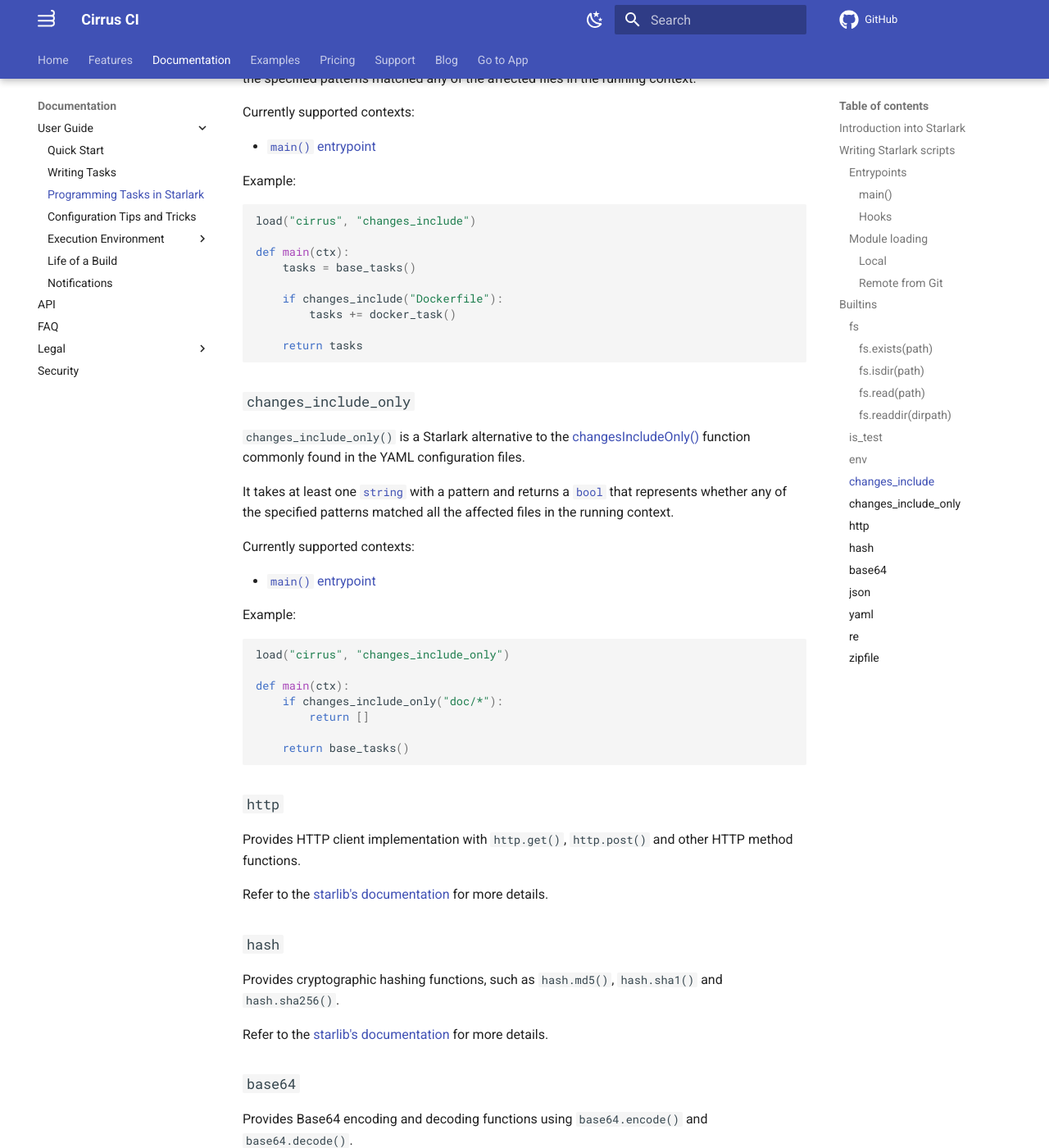
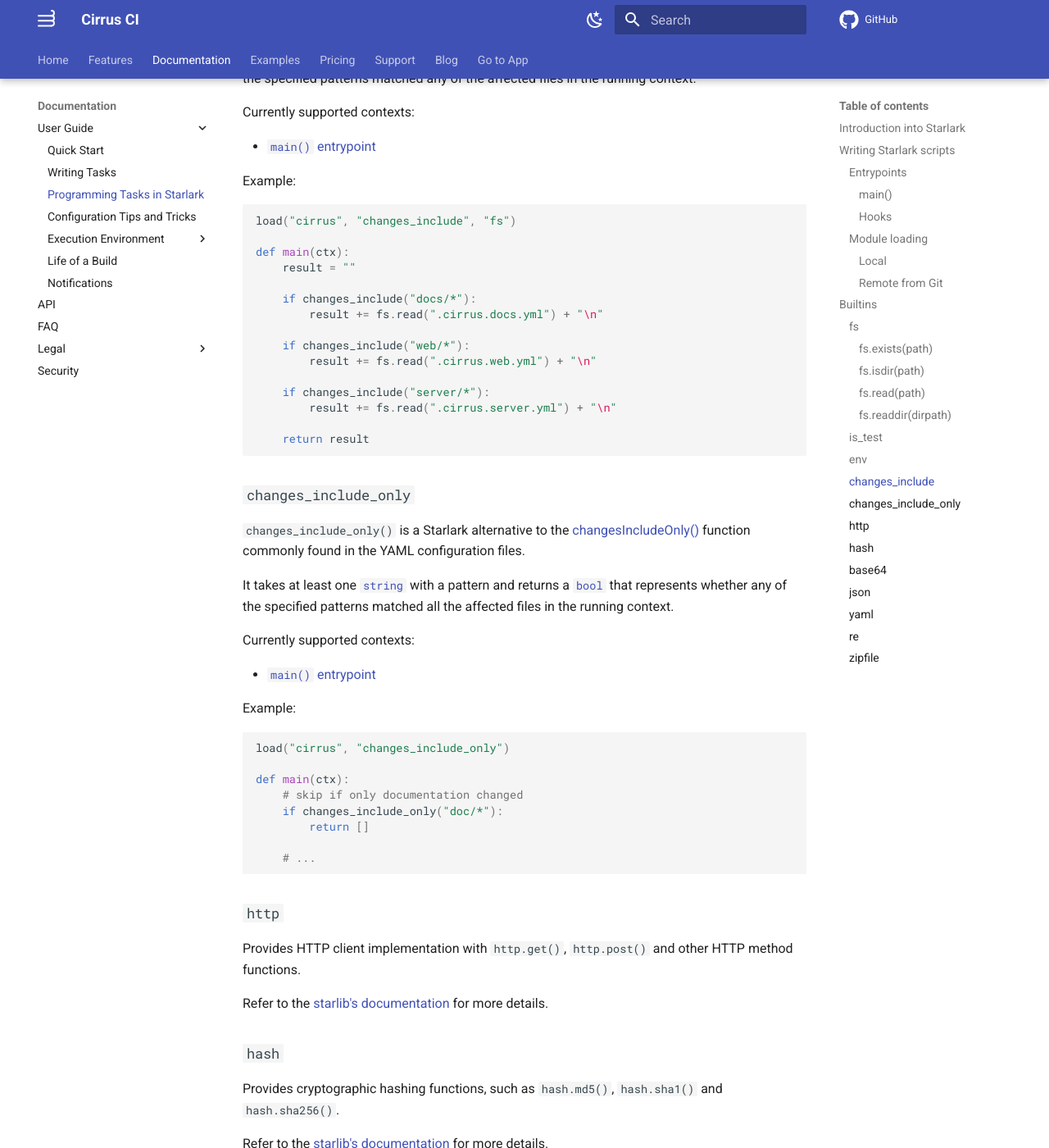
Before and after one commit to cirruslabs/cirrus-ci-docs, an MkDocs documentation site: the page built from docs/guide/programming-tasks.md, in a window 1280 px wide and 1400 px high, scrolled down 7121 px. Shown: the whole window at 82% size. Built offline with MkDocs 1.6.1 and Material for MkDocs 9.7.7, drawn with Linux system fonts in a browser that asks for light colours; comment, search, counter and statistics services are not loaded.

Commit message:
Update changes_include Starlark example (#1084)

````diff
--- a/docs/guide/programming-tasks.md
+++ b/docs/guide/programming-tasks.md
@@ -298,15 +298,21 @@ Currently supported contexts:
 Example:
 
 ```python
-load("cirrus", "changes_include")
+load("cirrus", "changes_include", "fs")
 
 def main(ctx):
-    tasks = base_tasks()
+    result = ""
 
-    if changes_include("Dockerfile"):
-        tasks += docker_task()
+    if changes_include("docs/*"):
+        result += fs.read(".cirrus.docs.yml") + "\n"
 
-    return tasks
+    if changes_include("web/*"):
+        result += fs.read(".cirrus.web.yml") + "\n"
+
+    if changes_include("server/*"):
+        result += fs.read(".cirrus.server.yml") + "\n"
+
+    return result
 ```
 
 ### `changes_include_only`
@@ -325,10 +331,11 @@ Example:
 load("cirrus", "changes_include_only")
 
 def main(ctx):
+    # skip if only documentation changed
     if changes_include_only("doc/*"):
         return []
 
-    return base_tasks()
+    # ...
 ```
 
 ### `http`
````
